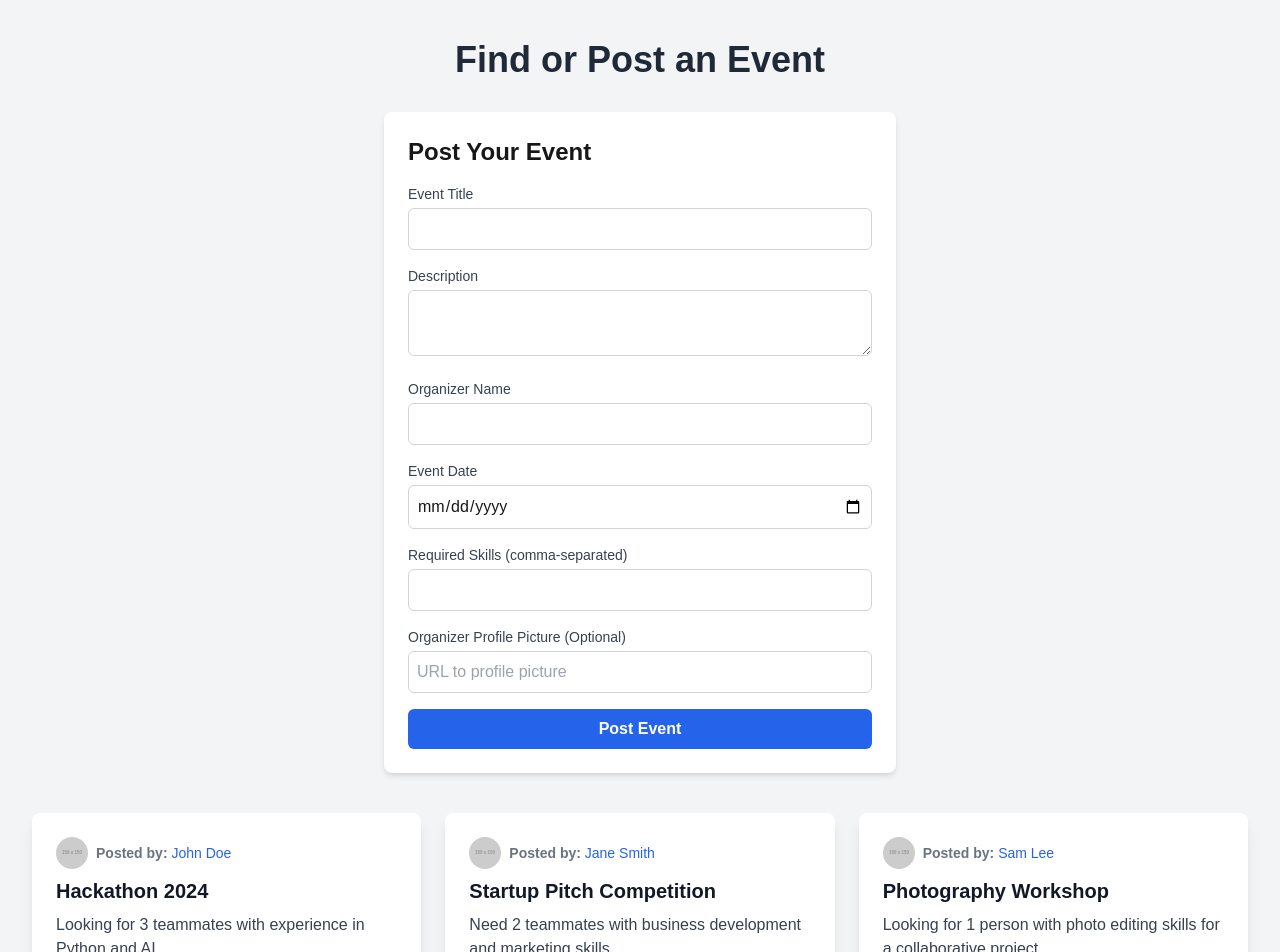
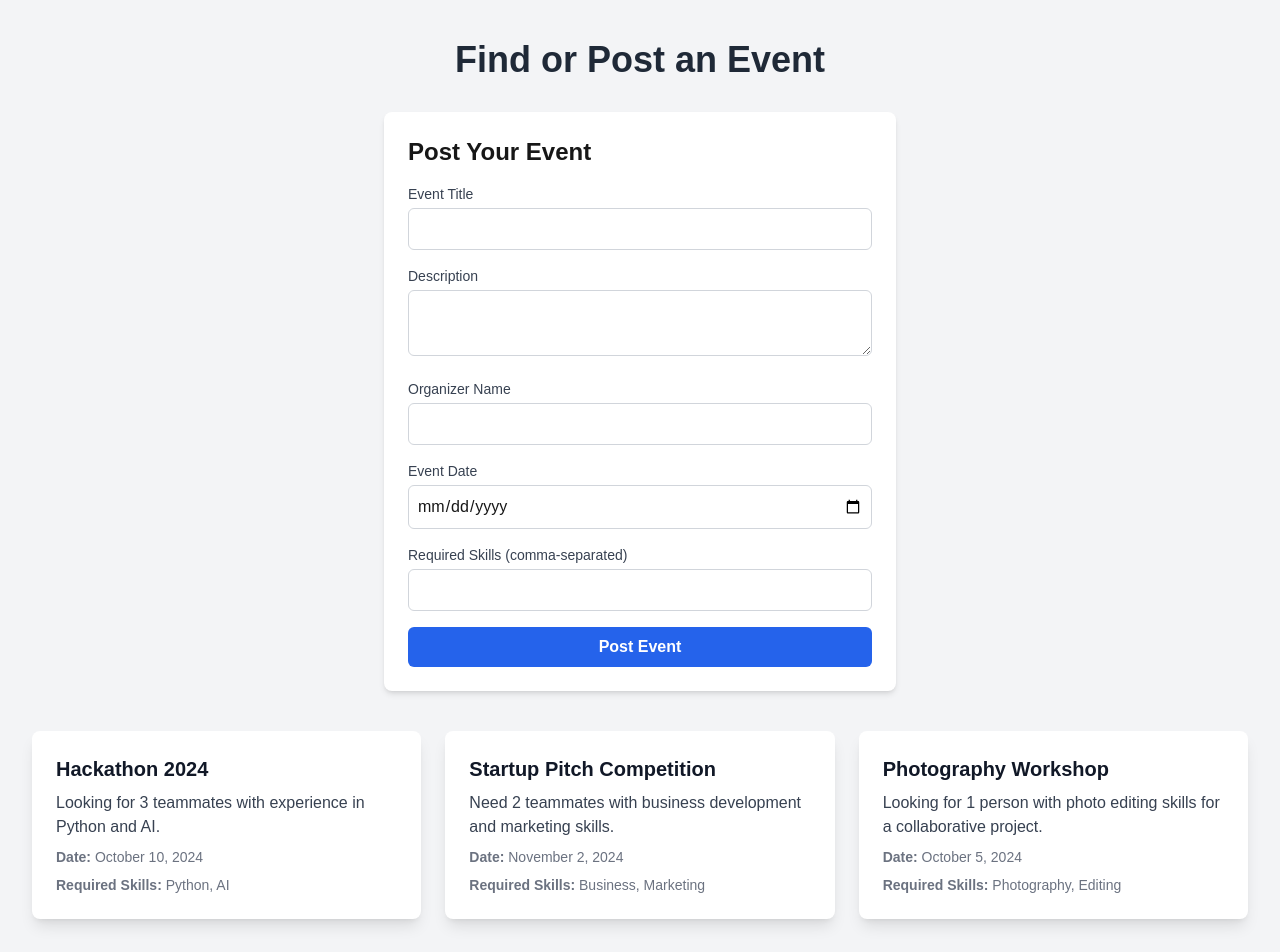
Before and after one commit to WebDevHarsha/synergia, a Next.js app: page /events in a window 1280 px wide. Shown: the top 952 px of the page. Built offline with nearby package versions, Linux system fonts and the light colour scheme.

Commit message:
events page

```diff
--- a/app/events/page.tsx
+++ b/app/events/page.tsx
@@ -1,5 +1,5 @@
 "use client";
-import React, { useState } from 'react';
+import React, { useState } from "react";
 
 interface Event {
   id: number;
@@ -8,7 +8,6 @@ interface Event {
   organizer: string;
   date: string;
   skills: string[];
-  organizerProfilePic?: string; // Optional for future profile picture
 }
 
 interface EventFormProps {
@@ -24,7 +23,6 @@ const Page: React.FC = () => {
       organizer: "John Doe",
       date: "October 10, 2024",
       skills: ["Python", "AI"],
-      organizerProfilePic: "https://via.placeholder.com/150",
     },
     {
       id: 2,
@@ -33,7 +31,6 @@ const Page: React.FC = () => {
       organizer: "Jane Smith",
       date: "November 2, 2024",
       skills: ["Business", "Marketing"],
-      organizerProfilePic: "https://via.placeholder.com/150",
     },
     {
       id: 3,
@@ -42,7 +39,6 @@ const Page: React.FC = () => {
       organizer: "Sam Lee",
       date: "October 5, 2024",
       skills: ["Photography", "Editing"],
-      organizerProfilePic: "https://via.placeholder.com/150",
     },
   ]);
 
@@ -73,21 +69,6 @@ interface EventCardProps {
 const EventCard: React.FC<EventCardProps> = ({ event }) => {
   return (
     <div className="bg-white p-6 shadow-lg rounded-lg">
-      <div className="flex items-center mb-2">
-        {event.organizerProfilePic && (
-          <img
-            src={event.organizerProfilePic}
-            alt={event.organizer}
-            className="w-8 h-8 rounded-full mr-2"
-          />
-        )}
-        <p className="text-sm text-gray-500">
-          <strong>Posted by:</strong>{' '}
-          <a href={`/profile/${event.organizer}`} className="text-blue-600 hover:underline">
-            {event.organizer}
-          </a>
-        </p>
-      </div>
       <h3 className="text-xl font-bold text-gray-900">{event.title}</h3>
       <p className="mt-2 text-gray-700">{event.description}</p>
       <p className="mt-2 text-sm text-gray-500">
@@ -107,7 +88,6 @@ const EventForm: React.FC<EventFormProps> = ({ setEvents }) => {
     organizer: "",
     date: "",
     skills: "",
-    organizerProfilePic: "", // Optional for future profile picture input
   });
 
   const handleSubmit = (e: React.FormEvent<HTMLFormElement>) => {
@@ -120,7 +100,6 @@ const EventForm: React.FC<EventFormProps> = ({ setEvents }) => {
       organizer: formData.organizer,
       date: formData.date,
       skills: formData.skills.split(",").map((skill) => skill.trim()),
-      organizerProfilePic: formData.organizerProfilePic || "https://via.placeholder.com/150", // Placeholder if no profile pic is provided
     };
 
     setEvents((prevEvents) => [...prevEvents, newEvent]);
@@ -132,7 +111,6 @@ const EventForm: React.FC<EventFormProps> = ({ setEvents }) => {
       organizer: "",
       date: "",
       skills: "",
-      organizerProfilePic: "",
     });
   };
 
@@ -192,17 +170,6 @@ const EventForm: React.FC<EventFormProps> = ({ setEvents }) => {
         />
       </div>
 
-      <div>
-        <label className="block text-sm font-medium text-gray-700">Organizer Profile Picture (Optional)</label>
-        <input
-          type="text"
-          value={formData.organizerProfilePic}
-          onChange={(e) => setFormData({ ...formData, organizerProfilePic: e.target.value })}
-          placeholder="URL to profile picture"
-          className="w-full p-2 mt-1 border border-gray-300 rounded-md"
-        />
-      </div>
-
       <button
         type="submit"
         className="w-full py-2 px-4 bg-blue-600 text-white font-semibold rounded-md hover:bg-blue-700"
```
